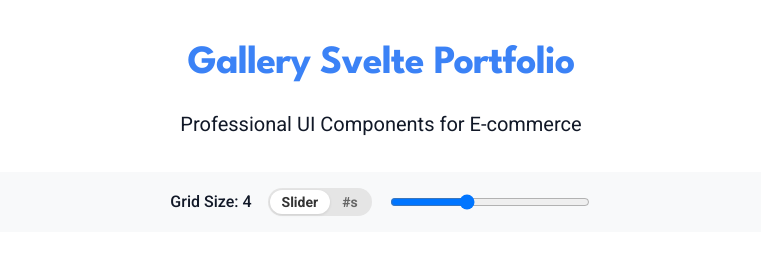
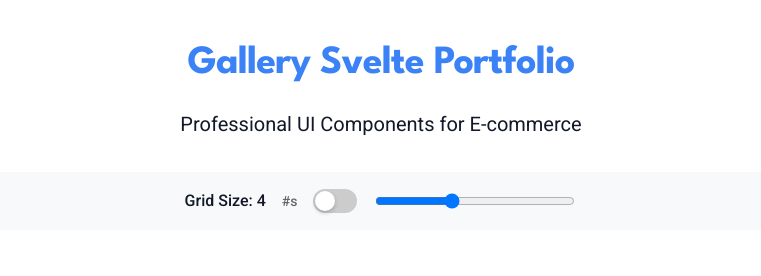
Before and after one commit to Wolfe-Jam/gallery-svelte-portfolio, a SvelteKit app: page / in a window 1280 px wide. Shown: the top 276 px of the page, without its empty margins (259-1020 px from the left). Built offline with nearby package versions, Linux system fonts and the light colour scheme.

Commit message:
Replace pillbox with iOS-style toggle switch - #s text with on/off switch

```diff
--- a/src/routes/+page.svelte
+++ b/src/routes/+page.svelte
@@ -35,15 +35,16 @@
         <div class="size-controls">
             <label>Grid Size: {flipCardSize}</label>
 
-            <!-- Simple pillbox toggle -->
-            <div class="pillbox-toggle">
-                <button class:active={!showNumbers} onclick={() => showNumbers = false}>
-                    Slider
-                </button>
-                <button class:active={showNumbers} onclick={() => showNumbers = true}>
-                    #s
-                </button>
-            </div>
+            <!-- Number toggle -->
+            <span class="toggle-label">#s</span>
+            <button
+                class="toggle-switch"
+                class:on={showNumbers}
+                onclick={() => showNumbers = !showNumbers}
+                aria-label="Toggle number buttons"
+            >
+                <span class="toggle-circle"></span>
+            </button>
 
             {#if showNumbers}
                 <!-- Number buttons -->
@@ -130,29 +131,44 @@
         width: 200px;
     }
 
-    /* Pillbox toggle */
-    .pillbox-toggle {
-        display: inline-flex;
-        background: #e5e5e5;
-        border-radius: 20px;
-        padding: 2px;
+    /* Toggle label */
+    .toggle-label {
+        font-size: 0.875rem;
+        color: #666;
+        font-weight: 500;
     }
 
-    .pillbox-toggle button {
-        padding: 4px 12px;
+    /* Toggle switch */
+    .toggle-switch {
+        position: relative;
+        width: 44px;
+        height: 24px;
+        background: #ccc;
         border: none;
-        background: transparent;
-        border-radius: 18px;
+        border-radius: 12px;
         cursor: pointer;
-        transition: all 0.2s;
-        font-size: 0.875rem;
-        color: #666;
+        transition: background-color 0.3s;
+        padding: 0;
     }
 
-    .pillbox-toggle button.active {
+    .toggle-switch.on {
+        background: var(--color-primary, #0066cc);
+    }
+
+    .toggle-circle {
+        position: absolute;
+        top: 2px;
+        left: 2px;
+        width: 20px;
+        height: 20px;
         background: white;
-        box-shadow: 0 1px 3px rgba(0,0,0,0.1);
-        color: #333;
+        border-radius: 50%;
+        transition: transform 0.3s;
+        box-shadow: 0 2px 4px rgba(0,0,0,0.2);
+    }
+
+    .toggle-switch.on .toggle-circle {
+        transform: translateX(20px);
     }
 
     /* Number buttons */
```
